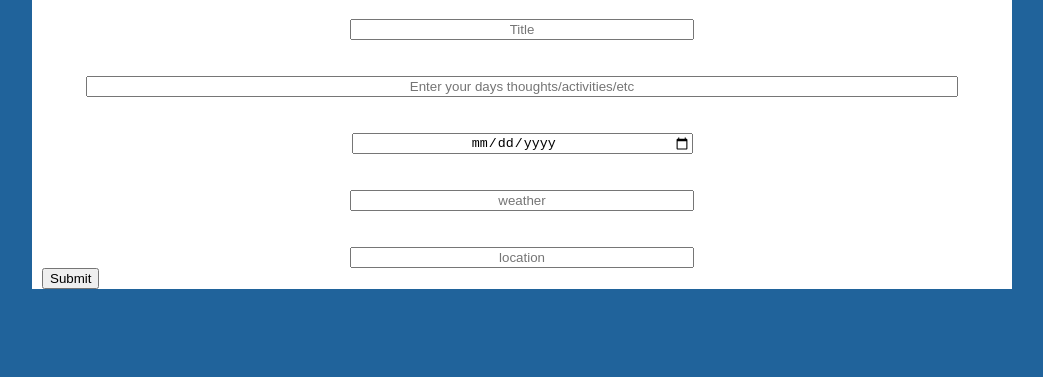
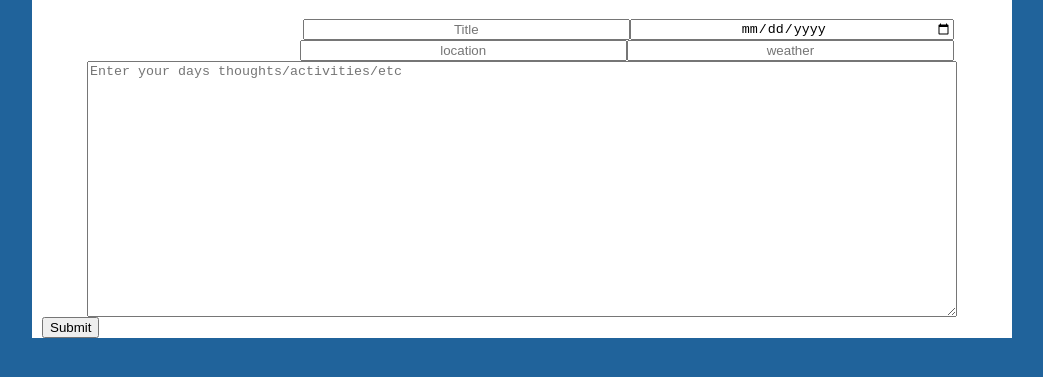
Before and after one commit to Derekdursteler/WebApp, a plain HTML site: page Assgn3/index.html in a window 1280 px wide. Shown: the part 61-438 px from the top of the page, without its empty margins (118-1161 px from the left). Drawn offline with Linux system fonts and the light colour scheme; no server answers.

Commit message:
Styling this ugly beast

```diff
--- a/Assgn3/index.html
+++ b/Assgn3/index.html
@@ -6,22 +6,26 @@
     </head>
         <body>
           <div class="wrapper">
-            <div id="boxcontainer">
-                <h1>Daily Journal</h1>
-                <div id="padding">
-                    <input type="text" id="title" placeholder="Title"><br><br>
-                    <input type="text" id="content" placeholder="Enter your days thoughts/activities/etc" required><br><br>
-                    <input type="date" id="date"><br><br>
-                    <input type="text" id="weather" placeholder="weather"><br><br>
+              <h1>Daily Journal</h1>
+              <div id="padding">
+
+                  <div id="titledatecontainer">
+                    <input type="date" id="date">
+                    <input type="text" id="title" placeholder="Title">
+                  </div>
+
+                  <div id="weatherlocationcontainer">
+                    <input type="text" id="weather" placeholder="weather">
                     <input type="text" id="location" placeholder="location">
+                  </div>
 
+                    <textarea type="text" id="content" placeholder="Enter your days thoughts/activities/etc" required></textarea>
                 </div>
                 <button id="submit">Submit</button>
                 <!-- button id="clear">Clear List</button> !-->
                 <ul id="journallist">
 
                 </ul>
-                </div>
               </div>
             <script src="app.js"></script>
         </body>
--- a/Assgn3/style.css
+++ b/Assgn3/style.css
@@ -15,16 +15,44 @@ h1 {
     text-align: center;
 }
 
-#title, #date, #weather, #location {
+#titledatecontainer {
+    width: 95%;
+}
+
+#title {
+    text-align: center;
     width: 35%;
+    float: right;
+}
+
+#date {
     text-align: center;
-    display: block;
-    margin: 0 auto;
+    width: 35%;
+    float: right;
+}
+
+#weatherlocationcontainer {
+    width: 95%;
+    clear:both;
+}
+
+#weather {
+    text-align: center;
+    width: 35%;
+    float: right;
+}
+
+#location {
+    text-align: center;
+    width: 35%;
+    float: right;
 }
 
 #content {
     width: 90%;
-    text-align: center;
+    text-align:left;
     display: block;
     margin: 0 auto;
+    height: 250px;
+
 }
```
